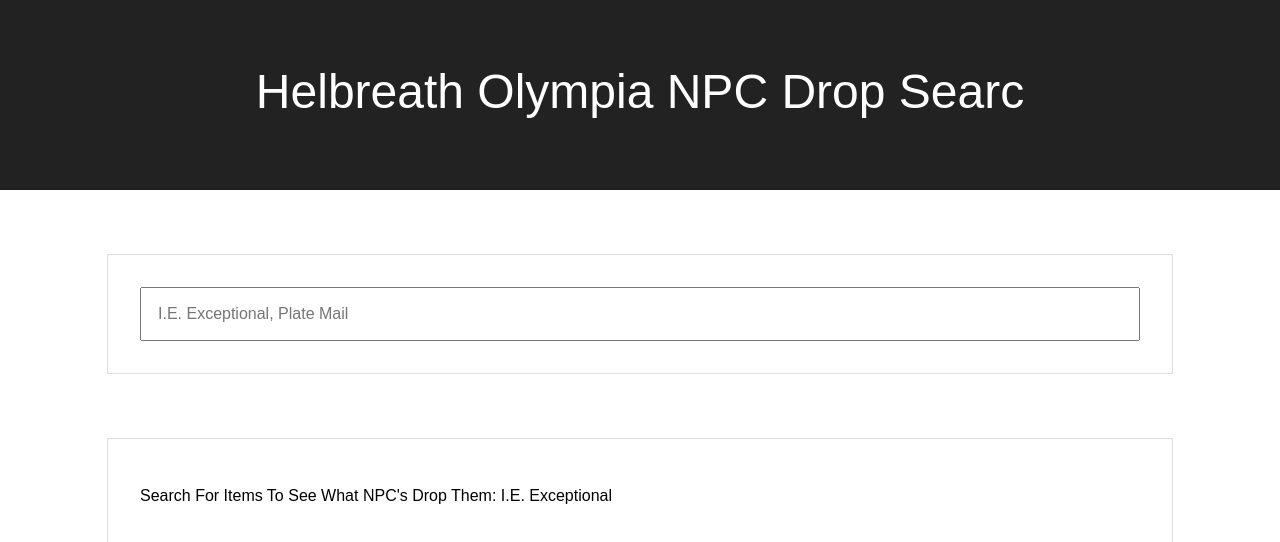
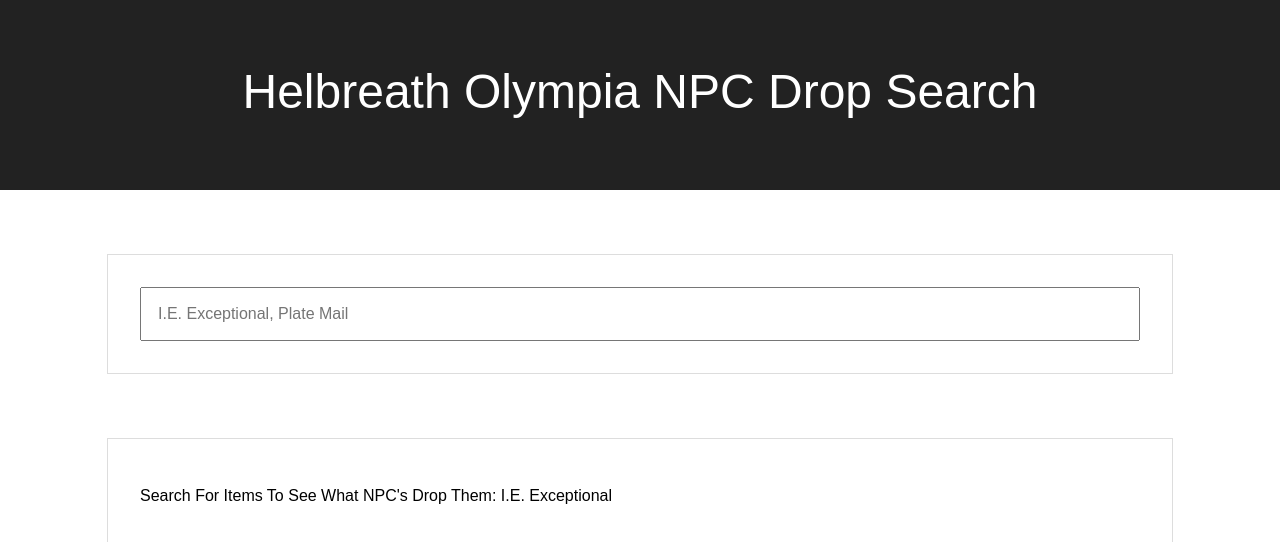
Before and after one commit to samcambridge/olympia-mob-search, a React (Create React App) app: page / in a window 1280 px wide. Shown: the top 542 px of the page. Built offline with nearby package versions, Linux system fonts and the light colour scheme; the HTML template or start-up script is replaced by a standard one.

Commit message:
put the h back in

```diff
--- a/src/App.css
+++ b/src/App.css
@@ -7,8 +7,7 @@
     text-transform: capitalize;
 }
 
-.App {
-}
+.App {}
 
 .App-logo {
     height: 80px;
@@ -58,8 +57,10 @@
     font-size: 1rem;
     color: black;
     display: inline-block;
-  margin-right: 6px;
+    margin-right: 5px;
+    margin-bottom: 10px;
 }
+
 
 /* mobile */
 
--- a/src/App.js
+++ b/src/App.js
@@ -12,7 +12,7 @@
       <Router>
         <div className="App">
           <header className="App-header">
-            Helbreath Olympia NPC Drop Searc
+            Helbreath Olympia NPC Drop Search
           </header>
 
           <Route exact={true} path="/" component={ItemSearch} />
```
Lines whose indentation alone changed are shown as unchanged.
